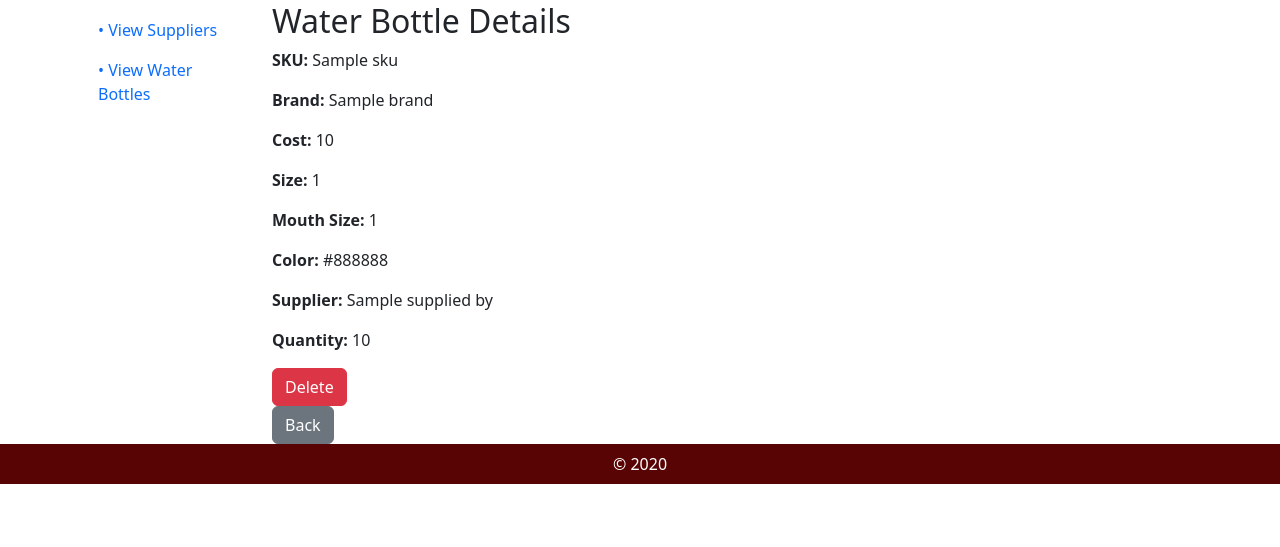
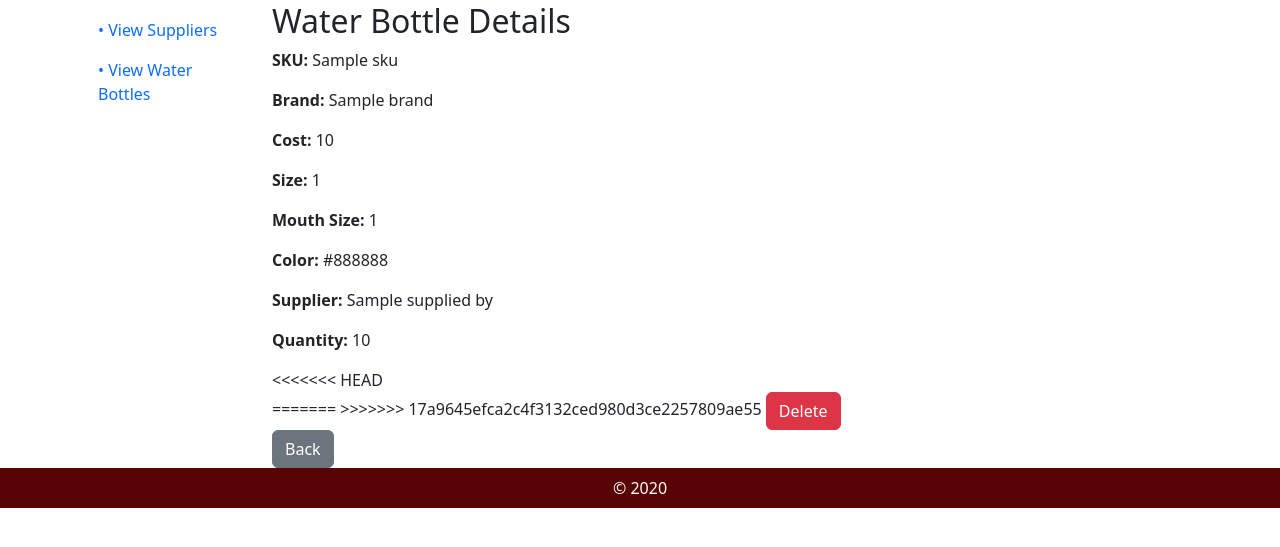
Before and after one commit to rebekahtorre/M6P-DjangoForms-ArellanoPeducaTorre, a Django app: template MyInventorySystem/MyInventoryApp/templates/MyInventoryApp/view_bottle_details.html in a window 1280 px wide. Shown: the part 70-617 px from the top of the page. Run offline with Django 3.2, Linux system fonts and the light colour scheme; the template is opened without the code that fills it: most values are stand-ins (such as "Sample title", 1, 10 or a date in 2020); some libraries are stand-ins or nearby versions.

Commit message:
view_bottle_details

```diff
--- a/MyInventorySystem/MyInventoryApp/templates/MyInventoryApp/view_bottle_details.html
+++ b/MyInventorySystem/MyInventoryApp/templates/MyInventoryApp/view_bottle_details.html
@@ -12,7 +12,11 @@
 <p><strong>Supplier:</strong> {{ bottle.supplied_by.name }}</p>
 <p><strong>Quantity:</strong> {{ bottle.current_quantity }}</p>
 
+<<<<<<< HEAD
 <form action="{% url 'delete_bottle' bottle.id %}" method="POST">
+=======
+<form method="POST" action="{% url 'delete_bottle' bottle.pk %}">
+>>>>>>> 17a9645efca2c4f3132ced980d3ce2257809ae55
     {% csrf_token %}
     <button type="submit" class="btn btn-danger">Delete</button>
 </form>
```
